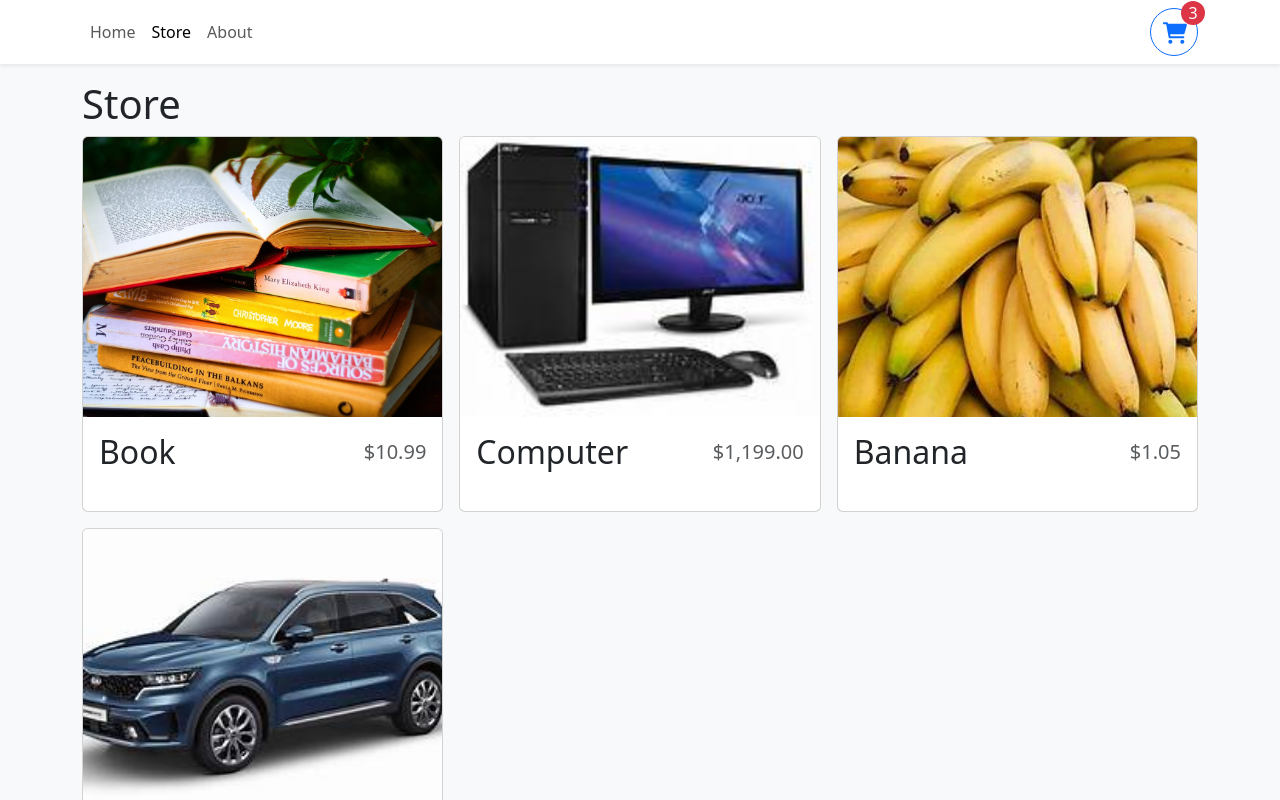
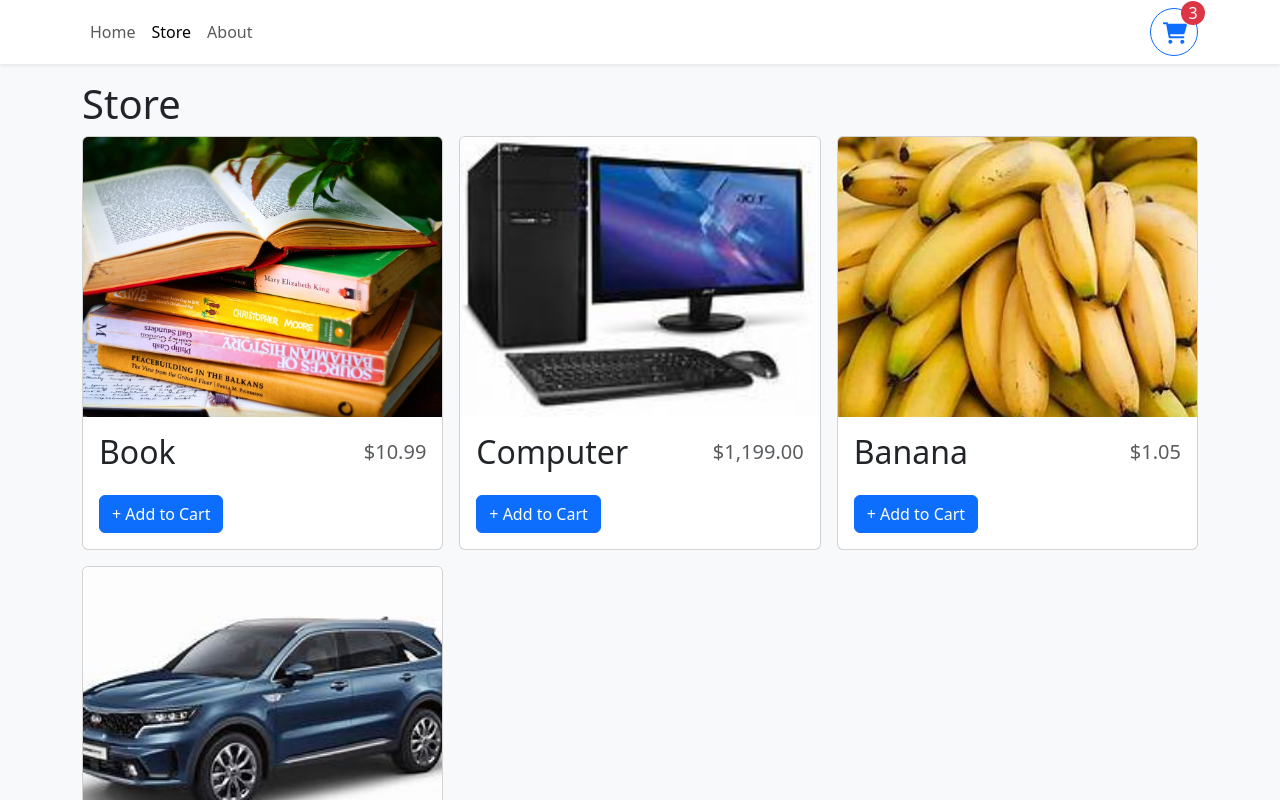
Before and after one commit to Pallavi-Shtgr/ShoppingCartDemo, a React (Vite) app: page /store in a window 1280 px wide. Shown: the top 800 px of the page. Built offline with nearby package versions, Linux system fonts and the light colour scheme.

Commit message:
add changes

```diff
--- a/src/components/StoreItem.tsx
+++ b/src/components/StoreItem.tsx
@@ -1,4 +1,4 @@
-import { Card } from "react-bootstrap";
+import { Card, Button } from "react-bootstrap";
 import { formatCurrency } from "../utilities/formatCurrency";
 
 type StoreItemProps = {
@@ -20,11 +20,11 @@ export function StoreItem({ id, name, price, imgUrl }: StoreItemProps) {
       <Card.Body className="d-flex flex-column">
         <Card.Title className="d-flex justify-content-between align-items-center mb-4">
           <span className="fs-2">{name}</span>
-          <span className="ms-2 text-muted">{formatCurrency
-          (price)}</span>
+          <span className="ms-2 text-muted">{formatCurrency(price)}</span>
         </Card.Title>
         <div className="mt-auto">
-          </div>
+          <Button variant="primary">+ Add to Cart</Button>
+        </div>
       </Card.Body>
     </Card>
   );
```
